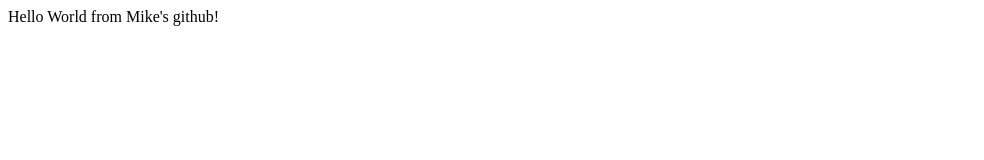
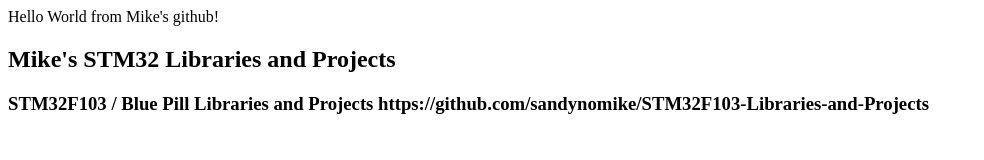
Before and after one commit to EZdenki/sandynomike.github.io, a plain HTML site: page index.html in a window 1280 px wide. Shown: the whole page, without its empty margins (0-984 px from the left). Drawn offline with Linux system fonts and the light colour scheme.

Commit message:
Update index.html

```diff
--- a/index.html
+++ b/index.html
@@ -1 +1,3 @@
 <p>Hello World from Mike's github!
+<H2>Mike's STM32 Libraries and Projects</H2>
+<H3>STM32F103 / Blue Pill Libraries and Projects <a>https://github.com/sandynomike/STM32F103-Libraries-and-Projects</a></H3>
```
